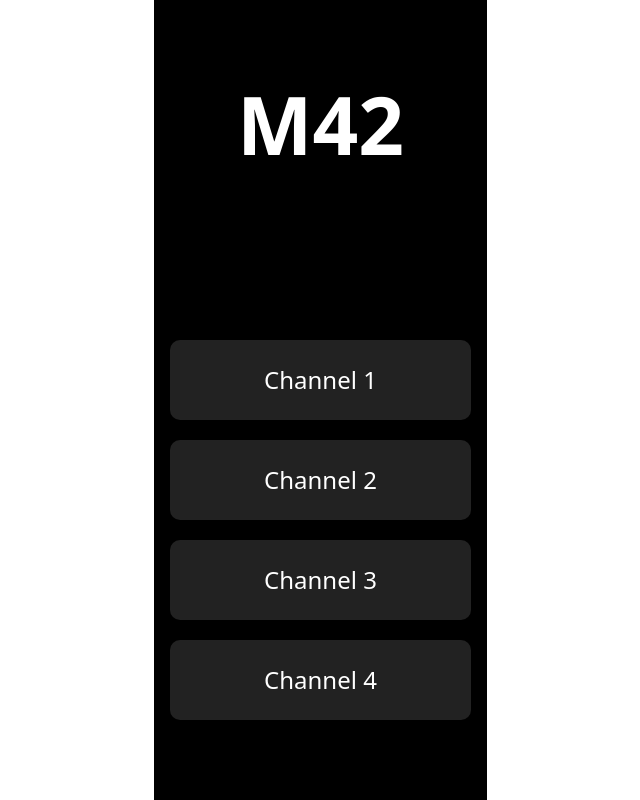
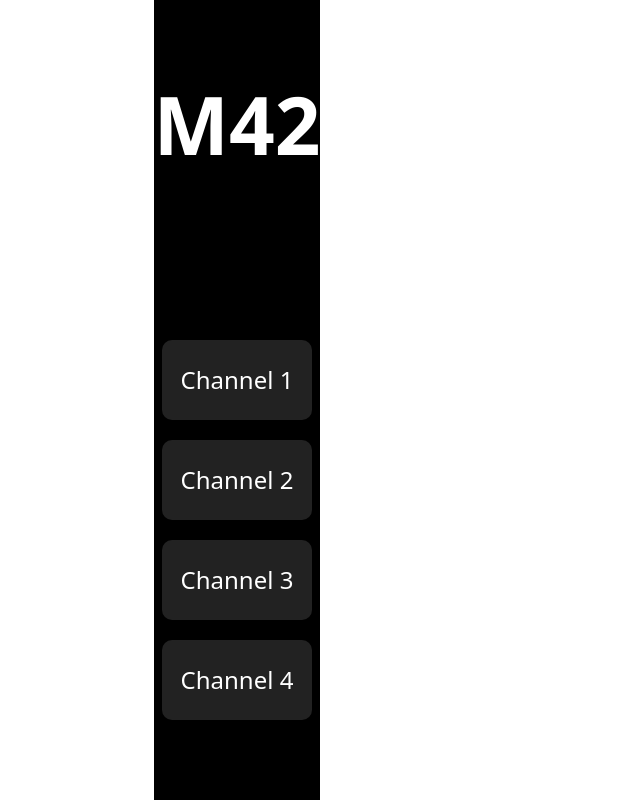
Before and after one commit to chae-ring/Mafia42-Info, a React (Vite) app in the folder mafia42-info/: page / in a window 1280 px wide. Shown: the whole page, without its empty margins (403-1043 px from the left). Built offline with nearby package versions, Linux system fonts and the light colour scheme.

Commit message:
fix: 메인화면 크기 수정

```diff
--- a/mafia42-info/src/pages/Home.css
+++ b/mafia42-info/src/pages/Home.css
@@ -1,5 +1,5 @@
 .home-container {
-  width: 200%;
+  width: 100%;
   min-height: 100vh;
   display: flex;
   flex-direction: column;
@@ -9,12 +9,12 @@
   background-color: #000;
   color: #fff;
 
-  box-sizing: border-box; /* 패딩 포함 폭 계산 */
+  box-sizing: border-box;
 }
 
 .logo {
   font-size: 5rem;
-  margin-top: 5vh; /* 화면 중앙보다 위로 */
+  margin-top: 5vh;
 }
 
 .channels {
@@ -24,7 +24,7 @@
   width: 90%;
   max-width: 600px;
   align-items: center;
-  margin: 0 auto 5vh; /* 수평 중앙 */
+  margin: 0 auto 5vh;
 }
 
 .channel-card {
@@ -45,7 +45,6 @@
   transform: translateY(-5px);
 }
 
-/* 반응형 */
 @media (max-width: 768px) {
   .channels {
     width: 95%;
--- a/mafia42-info/src/pages/Home.tsx
+++ b/mafia42-info/src/pages/Home.tsx
@@ -1,4 +1,4 @@
-import "./Home.css"; // CSS 따로 분리
+import "./Home.css";
 
 const Home = () => {
   const channels = ["Channel 1", "Channel 2", "Channel 3", "Channel 4"];
```
